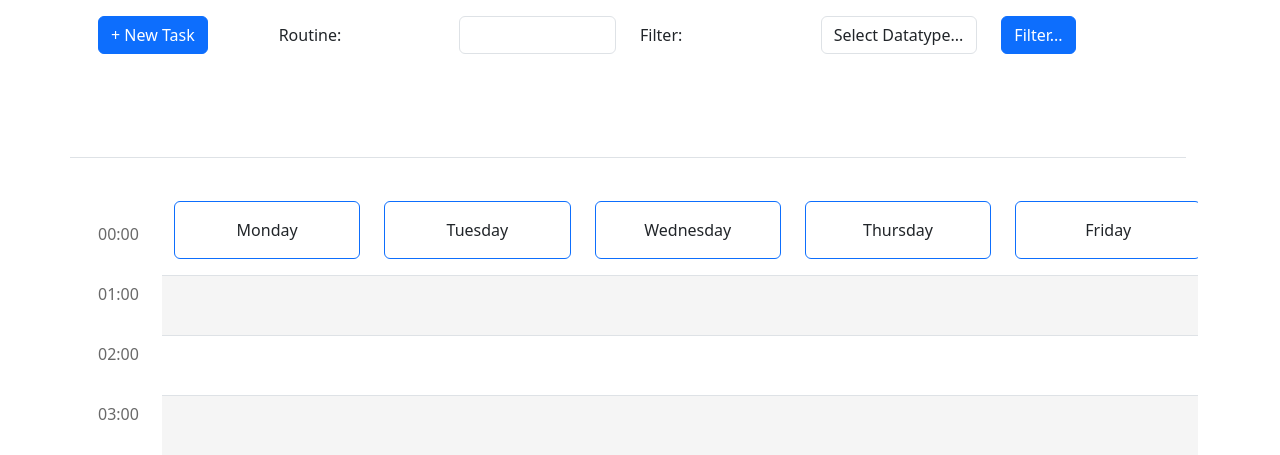
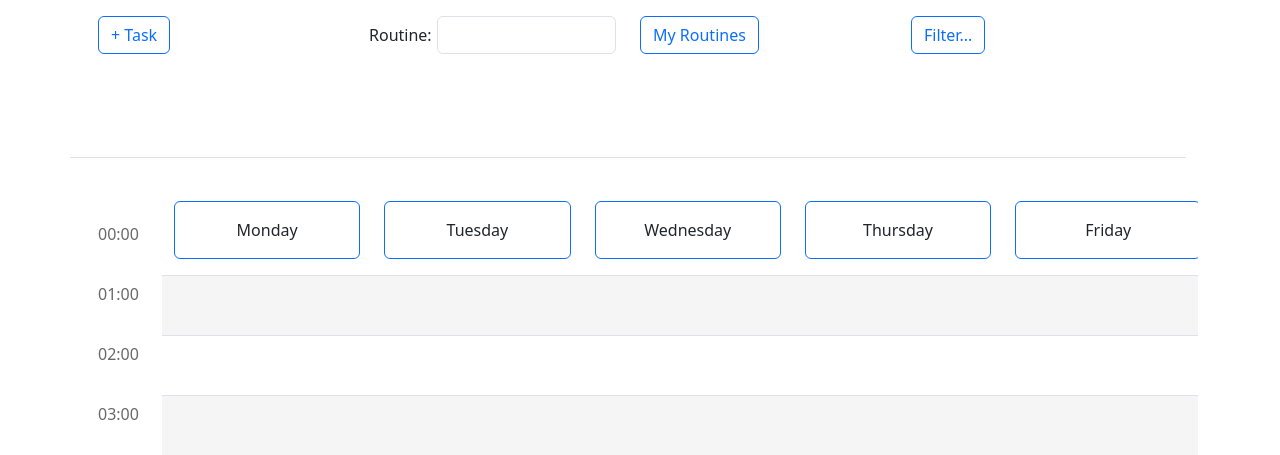
Before and after one commit to cWiid/fetchExample, a Flask app: page / in a window 1280 px wide. Shown: the top 455 px of the page. Run offline with Flask 3, Linux system fonts and the light colour scheme.

Commit message:
routines now working, currently fixing filters

```diff
--- a/app.py
+++ b/app.py
@@ -39,23 +39,28 @@
 def post_delete_task():
     task_data = request.get_json()
     print(task_data)
-    return "Success", 200
+    return stubs.delete_task()
+
+
+@app.route('/post-edited-routine', methods=["GET", "POST"])
+def post_edited_routine():
+    js_input = request.get_json()
+    print(js_input)
+    return stubs.replace_edited_routine()
 
 
 @app.route('/post-new-routine', methods=["GET", "POST"])
 def post_new_routine():
     js_input = request.get_json()
-    org_data = stubs.org_resources_dump()
-    print(org_data)
-    return jsonify(org_data)
+    print(js_input)
+    return stubs.store_new_routine()
 
 
 @app.route('/post-delete-routine', methods=["GET", "POST"])
 def post_delete_routine():
     js_input = request.get_json()
-    org_data = stubs.org_resources_dump()
-    print(org_data)
-    return jsonify(org_data)
+    print(js_input)
+    return stubs.delete_routine()
 
 
 if __name__ == '__main__':
--- a/static/css/stylesheet.css
+++ b/static/css/stylesheet.css
@@ -119,3 +119,14 @@
     padding: 0.4rem;
     margin-left: 0.4rem;
 }
+
+.action-btn {
+    display: inline-block;
+    padding: 0.4rem;
+    margin-left: 0.4rem;
+}
+
+.search-container {
+    margin-top: 0.8rem;
+    margin-bottom: 0.8rem;
+}
--- a/static/js/apiFunctions.js
+++ b/static/js/apiFunctions.js
@@ -12,7 +12,7 @@
 }
 
 
-export function apiCall(url, jsInput, validationCall= false) {
+export function apiCall(url, jsInput, validationCall = false) {
     return fetch(url, fetchInit(jsInput))
         .then(result=> {
             if (result.ok) {
--- a/static/js/routineBuilderRuntime.js
+++ b/static/js/routineBuilderRuntime.js
@@ -11,6 +11,12 @@
     "Your changes were not saved to the server. " +
     "Ensure you are connected to the internet and try again."
 let orgTasks = orgDataObj["tasks"];
+let filter = {
+    'locations': [],
+    'horses': [],
+    'people': [],
+    'inventory': []
+}
 let visibleTaskUids = [];
 let routines = orgDataObj["routines"]
 
@@ -31,11 +37,25 @@
 const newTaskBtn = document.getElementById("new-task-btn");
 newTaskBtn.addEventListener("click", () => newTask());
 
-const resourceTable = document.getElementById("filter-table-body");
+const manageRoutinesBtn = document.getElementById("manage-routines-btn");
+manageRoutinesBtn.addEventListener("click", () => manageRoutines());
+
+const filterBtn = document.getElementById("filter-btn");
+filterBtn.addEventListener('click', () => updateFilterDatatype());
+
+const filterTable = document.getElementById("filter-table-body");
 let filterDatatype
 
-let filterBtn = document.getElementById("filter-btn");
-filterBtn.addEventListener("click", () => filterTasks());
+const resetFilterBtn = document.getElementById('reset-filter-btn');
+resetFilterBtn.addEventListener('click', () => resetFilter());
+
+const routineTable = document.getElementById("routine-table-body")
+
+const newRoutineBtn = document.getElementById('new-routine-btn')
+newRoutineBtn.addEventListener('click', () => newRoutine())
+
+let filterDatatypeSelector = document.getElementById("filter-datatype-select");
+filterDatatypeSelector.addEventListener("change", () => updateFilterDatatype());
 
 let applyBtn = document.getElementById("apply-filter-btn");
 applyBtn.addEventListener("click", () => {applyFilter(filterDatatype);});
@@ -54,28 +74,22 @@
 drawLib.scrollToTopLeftTask();
 
 function loadRoutinesIntoSelector(routines) {
-    for (let i=0; i<routines.length; i++) {
+    routineSelector.innerHTML = ''
 
-        let routineUid = routines[i]["uid"];
-        let routineName = routines[i]["name"];
-
+    routines.forEach(routine => {
         let routineOption = elemBuild("option", "routine-opt");
-        routineOption.setAttribute("value", routineUid);
-        routineOption.innerHTML = routineName;
+        routineOption.setAttribute("value", routine['uid']);
+        routineOption.innerHTML = routine['name'];
 
         routineSelector.appendChild(routineOption);
-    }
-
-    // New Routine option
-    let newRoutineOption = elemBuild("option", "new-routine-opt", "new-routine-opt");
-    newRoutineOption.innerHTML = "New Routine";
-
-    routineSelector.appendChild(newRoutineOption);
+    })
 }
 
 function loadSelectorIntoModal(key) {
     let vals = orgDataObj[key.concat("s")];
     let selector = document.getElementById(key);
+
+    selector.innerHTML = '';
 
     vals.forEach(val => {
         let uidVal = val["uid"];
@@ -128,6 +142,7 @@
     });
 }
 
+
 function createTagCell(tagArr) {
     let tdTagValue = ''
     let tdTags = elemBuild('td');
@@ -148,12 +163,12 @@
     return tdTags
 }
 
+
 // ROUTINE SELECTOR
 
 function drawRoutine() {
     let currRoutineUid = routineSelector.options[routineSelector.selectedIndex].value;
     let filterUids = getFilterUids();
-    console.log(filterUids)
     if ((filterUids.length === 0)) {
         visibleTaskUids = [];
         orgTasks.forEach( task => {
@@ -434,18 +449,63 @@
 
 // FILTER TASKS
 
+function updateFilterDatatype() {
+    let filterDatatypeSelector = document.getElementById("filter-datatype-select");
+    filterDatatype = filterDatatypeSelector.value;
+
+    if (filterDatatype !== 'not-selected') {
+        if (filterDatatype === 'locations') {
+            loadLocationsIntoModal();
+        }
+        else {
+            loadFilterResources(filterDatatype);
+        }
+    }
+}
+
+function loadLocationsIntoModal() {
+    orgDataObj['locations'].forEach(location => {
+        let inputField = elemBuild("input", "form-check-input table-checkbox resource-checkbox");
+        inputField.setAttribute(`data-filteruid`, location['uid']);
+        inputField.setAttribute("type", "checkbox");
+
+        let th = elemBuild("th");
+        th.setAttribute("scope", "row");
+        th.appendChild(inputField);
+
+        let tdId = elemBuild('td');
+
+        let tdName = elemBuild('td');
+        tdName.setAttribute("value", location['uid']);
+        tdName.innerHTML = location['name'];
+
+        let tdTags = elemBuild('td');
+
+        let tr = elemBuild("tr", "resource-record");
+        tr.appendChild(th);
+        tr.appendChild(tdId);
+        tr.appendChild(tdName);
+        tr.appendChild(tdTags);
+
+        filterTable.appendChild(tr);
+    })
+}
+
+
 function loadFilterResources(filterDatatype) {
-    let lastResource = resourceTable.dataset.lastresource;
-    if ((filterDatatype !== lastResource) && (filterDatatype !== "not-selected")) {
-        console.log("change")
-        resourceTable.innerHTML = '';
+    filterTable.innerHTML = ''
+    loadResourcesIntoModal(filterDatatype, "filteruid", "filter");
 
-        let modalTitle = document.getElementById("filter-title");
-        modalTitle.innerHTML = `Filter taskboard by ${filterDatatype}`;
+    let tableCheckboxes = document.querySelectorAll("[data-filteruid]");
 
-        loadResourcesIntoModal(filterDatatype, "filteruid", "filter");
-        resourceTable.setAttribute("data-lastresource", filterDatatype);
-    }
+    tableCheckboxes.forEach(checkbox => {
+        checkbox.checked = false;
+    })
+
+    filter[filterDatatype].forEach(uid => {
+        let trFilterRecord = document.querySelectorAll(`[data-filteruid="${uid}"]`)[0]
+        trFilterRecord.checked = true;
+    })
 }
 
 function getFilterUids() {
@@ -473,19 +533,125 @@
             });
         });
     });
-    return visibleTaskUids
+    return visibleTaskUids;
 }
 
 
+function applyFilter(datatype) {
+    let uids = getFilterUids();
+    filter[datatype] = [];
+    uids.forEach(uid => {
+        filter[datatype].push(uid);
+    })
 
-function applyFilter(datatype){
-    let uids = getFilterUids();
-    visibleTaskUids = findVisibleTasks(datatype, uids);
+    if (datatype === 'location') {
+
+    }
+    else {
+        visibleTaskUids = findVisibleTasks(datatype, filter[datatype]);
+    }
     drawRoutine();
 }
 
-function filterTasks() {
+function resetFilter() {
     let filterDatatypeSelector = document.getElementById("filter-datatype-select");
     filterDatatype = filterDatatypeSelector.value;
-    loadFilterResources(filterDatatype);
+
+    filter[filterDatatype] = [];
+    updateFilterDatatype();
+    applyFilter();
 }
+
+
+function manageRoutines() {
+    routineTable.innerHTML = '';
+
+    routines.forEach(routine => {
+        let tr = elemBuild('tr');
+
+        let tdName = elemBuild('td');
+        tdName.setAttribute("value", routine['uid']);
+        tdName.innerHTML = routine['name'];
+
+        let editBtn = elemBuild('button', 'btn btn-secondary edit-btn action-btn');
+        editBtn.setAttribute('data-routineuid', routine['uid'])
+        editBtn.addEventListener("click", () => editRoutine(routine));
+        editBtn.innerHTML = 'Edit'
+
+        let deleteBtn = elemBuild('button', 'btn btn-danger delete-btn action-btn');
+        deleteBtn.setAttribute('data-routineuid', routine['uid'])
+        deleteBtn.addEventListener("click", () => deleteRoutine(routine));
+        deleteBtn.innerHTML = 'Delete'
+
+        let tdActions = elemBuild('td', 'col-sm-3');
+        tdActions.appendChild(editBtn);
+        tdActions.appendChild(deleteBtn);
+
+        tr.appendChild(tdName);
+        tr.appendChild(tdActions);
+
+        routineTable.appendChild(tr);
+    })
+}
+
+async function newRoutine() {
+    let newRoutineName = prompt("New routine name:")
+    if (newRoutineName) {
+        let assignedUid = await apiCall("./post-new-routine", JSON.stringify(newRoutineName));
+        if (assignedUid) {
+            routines.push({
+                "uid": assignedUid,
+                "name": newRoutineName
+            });
+        }
+        else {
+            alert(errGet);
+        }
+        manageRoutines();
+    }
+}
+
+
+async function editRoutine(editingRoutine) {
+    let editedRoutineName = prompt(`Editing name of routine : "${editingRoutine['name']}"`)
+    if (editedRoutineName) {
+        let validation = await apiCall("./post-edited-routine", JSON.stringify({
+            "uid": editingRoutine['uid'],
+            "name": editedRoutineName
+        }), true);
+        if (validation) {
+            routines.forEach(routine => {
+                if (routine['uid'] === editingRoutine['uid']) {
+                    routine['name'] = editedRoutineName;
+                }
+            })
+        }
+        else {
+            alert(errGet);
+        }
+        manageRoutines();
+    }
+}
+
+
+async function deleteRoutine(deletingRoutine) {
+    let routineIndex
+    if (confirm(`Delete task "${deletingRoutine['name']}"?\nThis will also delete all tasks listed this routine.`)) {
+        let validation = await apiCall("./post-delete-routine", JSON.stringify(deletingRoutine['uid']), true);
+        if (validation) {
+            for (let i=0; i<routines.length; i++) {
+                if (routines[i]["uid"] === deletingRoutine['uid']) {
+                    routineIndex = i;
+                }
+            }
+            routines.splice(routineIndex, 1)
+        }
+        else {
+            alert(errGet);
+        }
+        manageRoutines();
+        loadRoutinesIntoSelector(routines);
+        loadSelectorIntoModal('routine');
+        drawRoutine();
+    }
+}
--- a/templates/index.html
+++ b/templates/index.html
@@ -11,30 +11,23 @@
     <div class="container">
         <div id="table-sticky-top" class="col border-bottom border-1 sticky-top row">
             <div class="col">
-                <button class="btn btn-primary" id="new-task-btn" data-bs-target= "#edit-task" data-bs-toggle="modal">+ New Task</button>
+                <button type="button" class="btn btn-outline-primary float-right" data-bs-target= "#edit-task" data-bs-toggle="modal" id="new-task-btn">+ Task</button>
             </div>
             <div class="col">
-                <label for="routine-select" class="col-sm-2 col-form-label">Routine:</label>
-            </div>
+                <div class="row">
+                    <div class="col-sm-3 col-form-label">Routine:</div>
                     <div class="col">
-                <select name="routine-select" class="col form-control" id="routine-select">
+                        <select name="routine-select" class="form-control" id="routine-select">
                             <option value="not-selected" disabled>Select Routine...</option>
                         </select>
                     </div>
-            <div class="col">
-                <label for="filter-datatype-select" class="col-sm-2 col-form-label">Filter:</label>
+                </div>
             </div>
             <div class="col">
-                <select id="filter-datatype-select" name="filter-datatype-select" class="col form-control" selected="">
-                    <option value="not-selected" disabled selected>Select Datatype...</option>
-                    <option value="locations">Locations</option>
-                    <option value="horses">Horses</option>
-                    <option value="people">People</option>
-                    <option value="inventory">Inventory</option>
-                </select>
+                <button class="btn btn-outline-primary" id="manage-routines-btn" data-bs-target="#manage-routines" data-bs-toggle="modal">My Routines</button>
             </div>
             <div class="col">
-                <button class="btn btn-primary" id="filter-btn" data-bs-target= "#filter-modal" data-bs-toggle="modal">Filter...</button>
+                <button class="btn btn-outline-primary position-end" id="filter-btn" data-bs-target= "#filter-modal" data-bs-toggle="modal">Filter...</button>
             </div>
         </div>
         <div id="routine-app"></div>
@@ -164,7 +157,7 @@
                             </div>
                         </div>
                         <div class="tab-pane" id="horses-pane" role="tabpanel" aria-labelledby="horses-tab">
-                            <div class="row">
+                            <div class="row search-container">
                                 <div class="col-3">
                                     <select id="horses-search-type" class="form-control">
                                         <option value="0">ID</option>
@@ -193,7 +186,7 @@
                         </div>
 
                         <div class="tab-pane" id="people-pane" role="tabpanel" aria-labelledby="people-tab">
-                            <div class="row">
+                            <div class="row search-container">
                                 <div class="col-3">
                                     <select id="people-search-type" class="form-control">
                                         <option value="0">ID</option>
@@ -221,7 +214,7 @@
                             </table>
                         </div>
                         <div class="tab-pane" id="inventory-pane" role="tabpanel" aria-labelledby="inventory-tab">
-                            <div class="row">
+                            <div class="row search-container">
                                 <div class="col-3">
                                     <select id="inventory-search-type" class="form-control">
                                         <option value="0">ID</option>
@@ -259,7 +252,7 @@
                 </div>
                 <div class="modal-footer" id="new-task-footer" hidden>
                     <button type="button" class="btn btn-secondary" data-bs-dismiss="modal">Cancel</button>
-                    <button type="button" class="btn btn-primary" data-bs-dismiss="modal" id="create-new-task-btn">Create task</button>
+                    <button type="button" class="btn btn-primary" data-bs-dismiss="modal" id="create-new-task-btn">Create</button>
                 </div>
             </div>
         </div>
@@ -269,13 +262,26 @@
         <div class="modal-dialog modal-lg" role="document">
             <div class="modal-content">
                 <div class="modal-header">
-                    <h5 class="modal-title" id="filter-title"></h5>
+                    <h5 class="modal-title" id="filter-title">Filter tasks by resource</h5>
                     <button type="button" class="btn-close" data-bs-dismiss="modal" aria-label="Close">
                     </button>
                 </div>
 
                 <div class="modal-body">
-                    <div class="row">
+                    <div class="row filter-container">
+                        <span for="filter-datatype-select" class="col-3 col-form-label">Filter by:</span>
+                        <div class="col">
+                            <select id="filter-datatype-select" name="filter-datatype-select" class="col form-control" selected="">
+                                <option value="not-selected" disabled selected>Select Datatype...</option>
+                                <option value="locations">Locations</option>
+                                <option value="horses">Horses</option>
+                                <option value="people">People</option>
+                                <option value="inventory">Inventory</option>
+                            </select>
+                        </div>
+                    </div>
+
+                    <div class="row search-container">
                         <div class="col-3">
                             <select id="filter-search-type" class="form-control">
                                 <option value="0">ID</option>
@@ -285,6 +291,7 @@
                         </div>
                         <div class="col">
                             <input type="text" id="filter-search" name="filter-search" class="search form-control" placeholder="Search...">
+                        </div>
                     </div>
                     <table class="table table-bordered" id="inventory-table">
                         <thead>
@@ -300,8 +307,40 @@
                         <tbody id="filter-table-body" data-last-resource=""></tbody>
                     </table>
                     <div class="modal-footer">
-                            <button type="button" class="btn btn-primary" id="apply-filter-btn" data-bs-dismiss="modal" id="save-task-btn">Apply Filter</button>
+                        <button type="button" class="btn btn-secondary" data-bs-dismiss="modal">Cancel</button>
+                        <button type="button" class="btn btn-outline-primary" id="reset-filter-btn">Reset</button>
+                        <button type="button" class="btn btn-primary" id="apply-filter-btn" data-bs-dismiss="modal">Apply Filter</button>
                     </div>
+                </div>
+            </div>
+        </div>
+    </div>
+
+
+    <div class="modal" id="manage-routines" tabindex="-1" role="dialog">
+        <div class="modal-dialog modal-lg" role="document">
+            <div class="modal-content">
+                <div class="modal-header">
+                    <h5 class="modal-title" id="filter-title">Manage Routines</h5>
+                    <button type="button" class="btn-close" data-bs-dismiss="modal" aria-label="Close">
+                    </button>
+                </div>
+
+                <div class="modal-body">
+                    <table class="table table-bordered" id="inventory-table">
+                        <thead>
+                            <tr>
+                                <th scope="col">Routine</th>
+                                <th scope="col"></th>
+                            </tr>
+                        </thead>
+                        <tbody id="routine-table-body"></tbody>
+                    </table>
+
+                    <button type="button" class="btn btn-primary float-right" id="new-routine-btn">+ New Routine</button>
+
+                    <div class="modal-footer">
+                        <button type="button" class="btn btn-secondary" data-bs-dismiss="modal">Close</button>
                     </div>
                 </div>
             </div>
```
Also changed, not shown: stubs.py (+18 -0 lines), 2 other files. Lines whose indentation alone changed are shown as unchanged.
